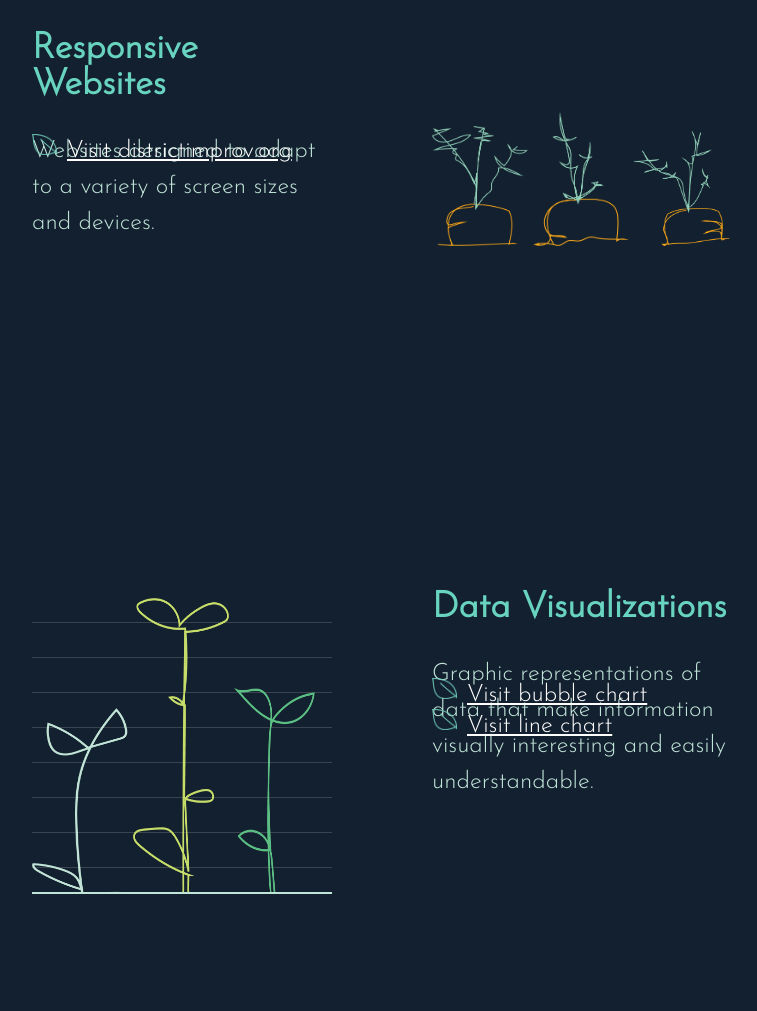
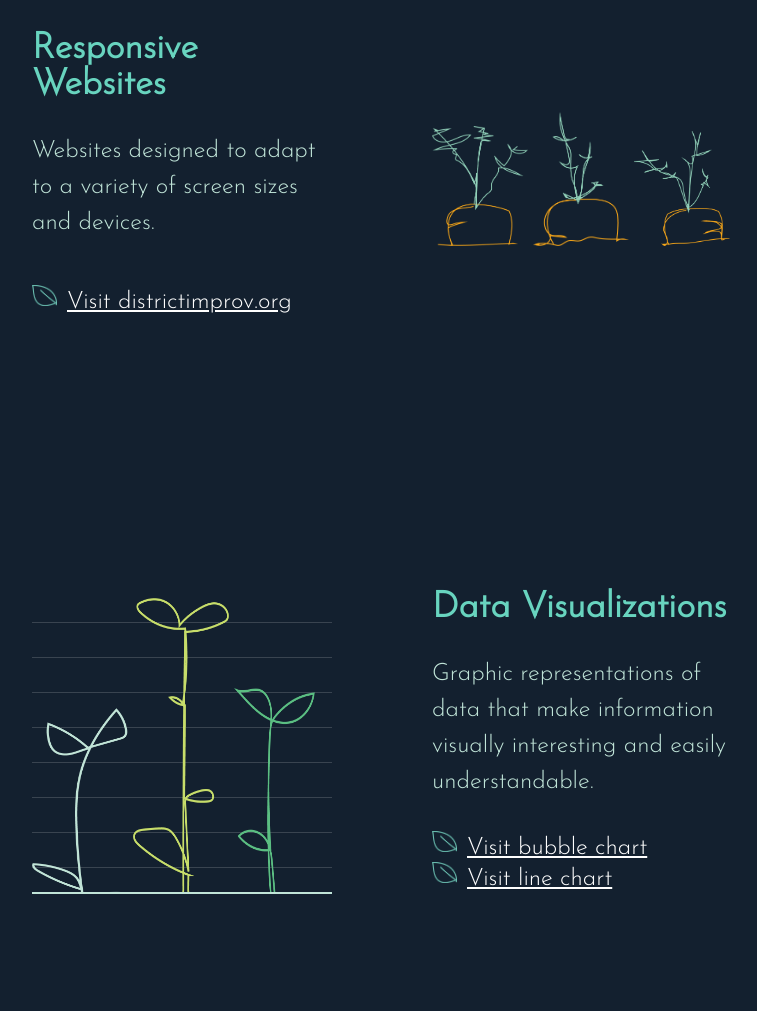
Before and after one commit to twelve13/portfoliov6, a plain HTML site: page index.html in a window 1280 px wide. Shown: the part 1500-2511 px from the top of the page, without its empty margins (258-1015 px from the left). Drawn offline with Linux system fonts and the light colour scheme.

Commit message:
fix row start for project examples

```diff
--- a/style.css
+++ b/style.css
@@ -169,8 +169,8 @@ section a {
 #projects .section-examples {
 	-ms-grid-column: 2;
 	grid-column-start: 2;
-	-ms-grid-row: 1;
-	grid-row-start: 1;
+	-ms-grid-row: 2;
+	grid-row-start: 2;
 }
 
 #projects .section-item:nth-child(2n) .section-examples {
```
